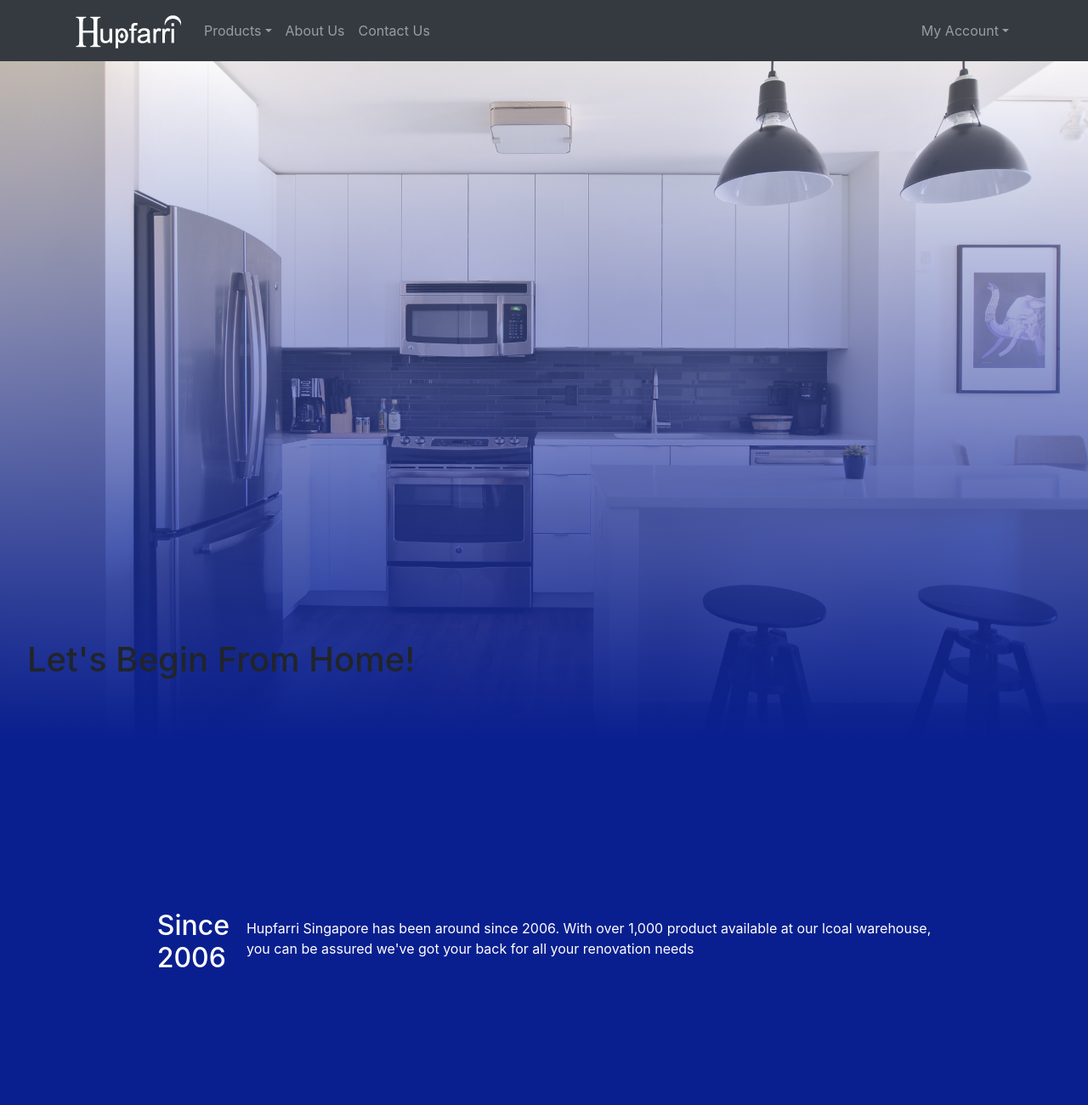
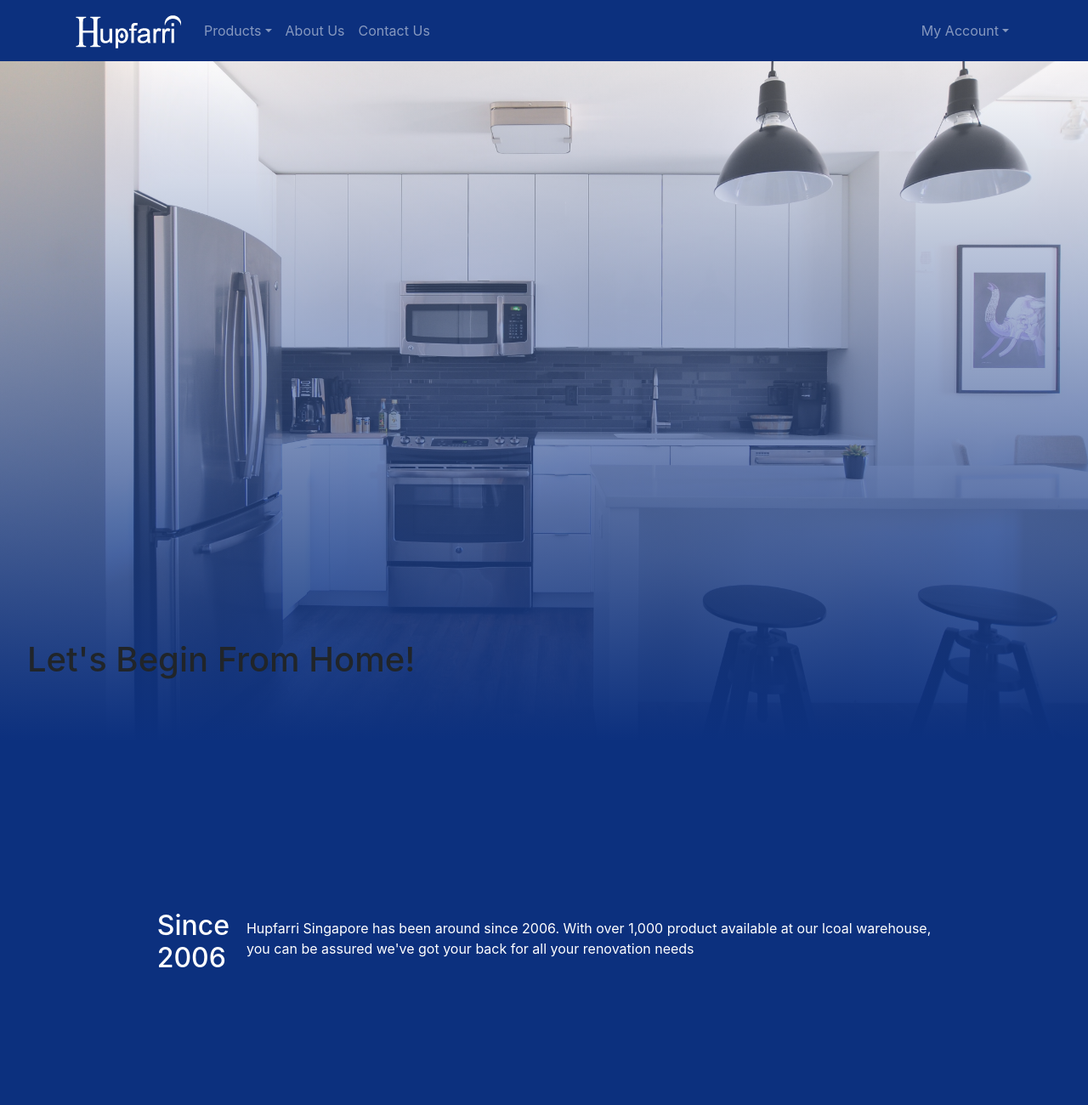
Before and after one commit to Code-Institute-Submissions/Project-01, a plain HTML site: page index.html in a window 1280 px wide. Shown: the top 1300 px of the page at 85% size. Drawn offline with nearby package versions, Linux system fonts and the light colour scheme.

Commit message:
change color

```diff
--- a/css/style.css
+++ b/css/style.css
@@ -1,6 +1,6 @@
 /* Mega Menu Design */
 .navbar{
-    background-color:transparent;
+    background-color: rgba(12, 48, 126, 1)!important;
 }
 #megamenu{
     padding: 20px;
@@ -12,7 +12,7 @@
 /* Cover */
 .jumbotron{
     height:100vh;
-    background: linear-gradient(to bottom, rgba(245, 246, 252, 0.22), rgba(10, 31, 143, 1)),url(../image/index-home-jumbotron.jpg);
+    background:linear-gradient(to bottom, rgba(245, 246, 252, 0.22), rgba(12, 48, 126, 1)),url(../image/index-home-jumbotron.jpg);
     background-size: cover;
     background-repeat: no-repeat;
     background-position: center;
@@ -24,7 +24,7 @@
 /* Cover */
 /* Short intro */
 .short-intro{
-    background-color: rgba(10, 31, 143, 1);
+    background-color: rgb(12, 48, 126);
     display:flex;
     justify-content: center;
     align-items: center;
```
